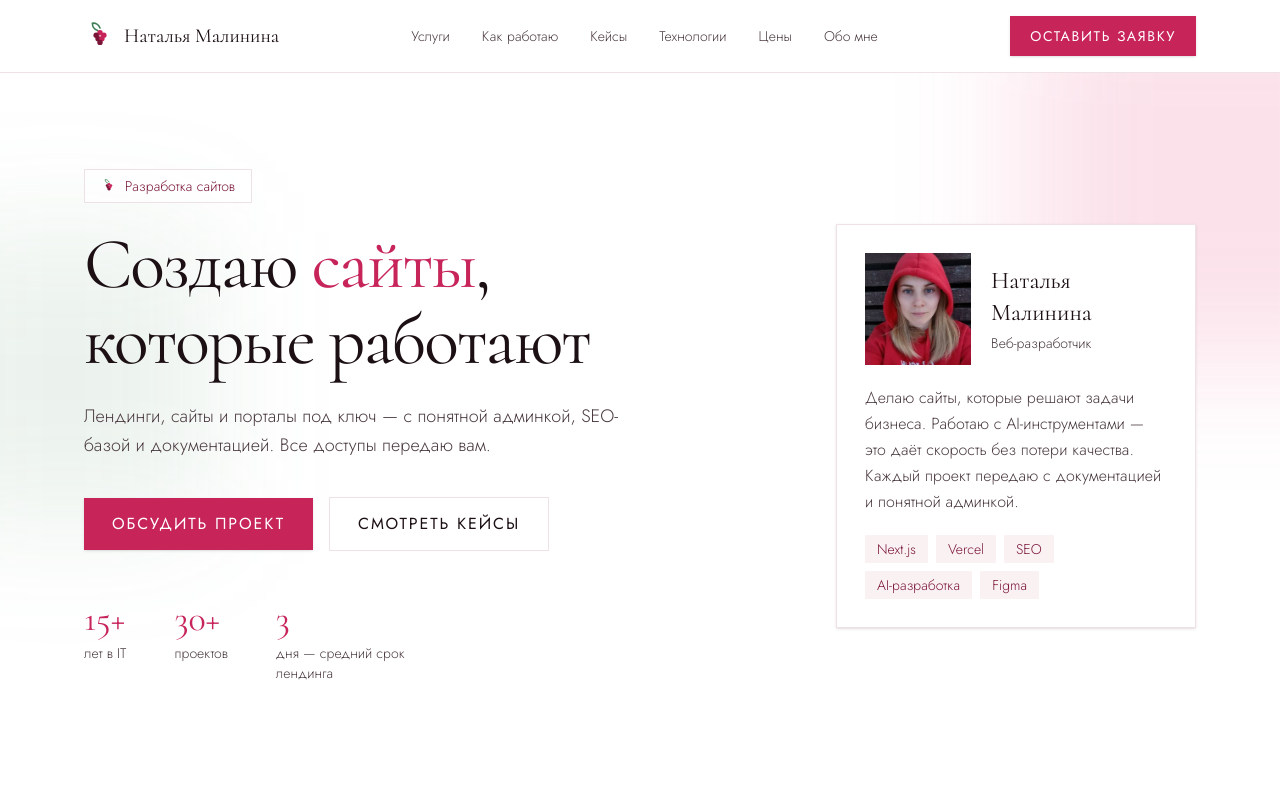
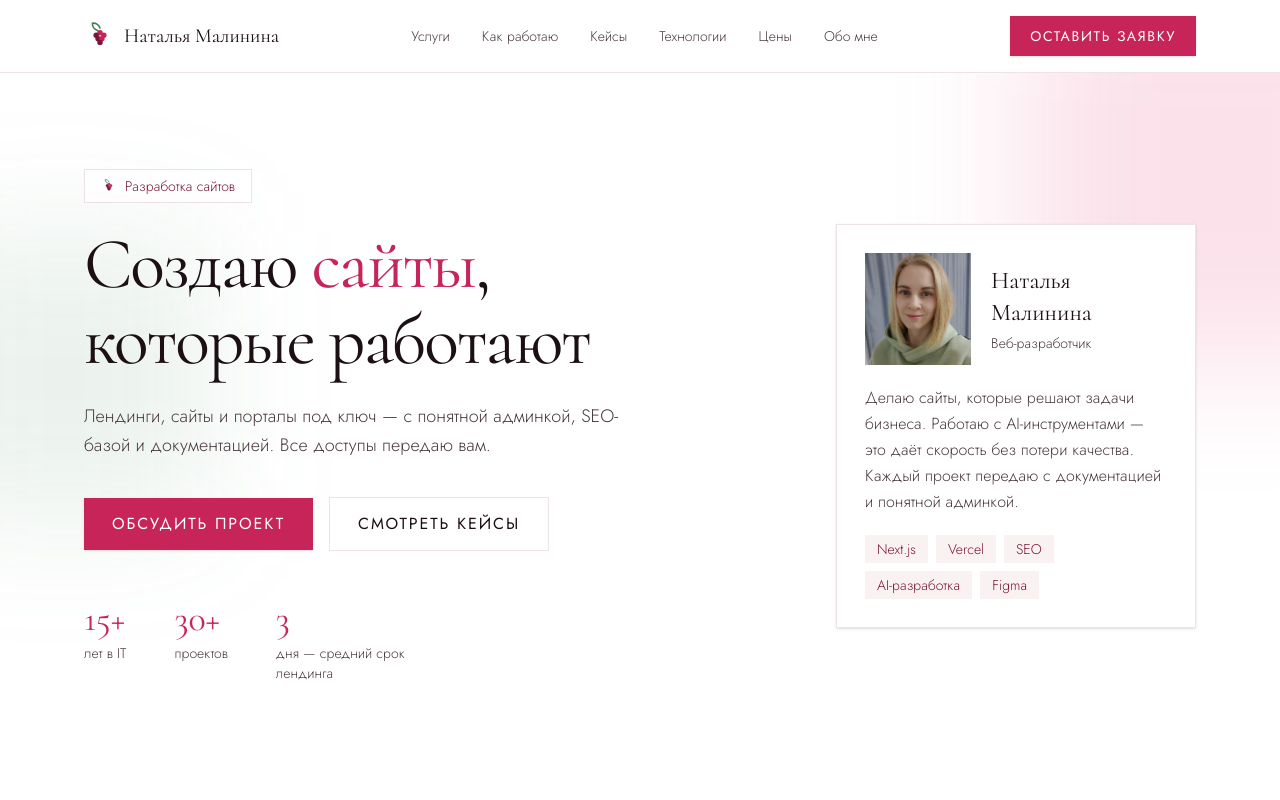
Before and after one commit to perovanatali13-beep/malina-studio, a Next.js app: page / in a window 1280 px wide. Shown: the top 800 px of the page. Built offline with nearby package versions, Linux system fonts and the light colour scheme.

Commit message:
Заменил фото основателя, убрал блики и обновил размеры
Co-Authored-By: Claude Opus 4.8 <noreply@anthropic.com>

```diff
--- a/src/app/page.tsx
+++ b/src/app/page.tsx
@@ -224,8 +224,8 @@ function FounderCard() {
         <Image
           src="/founder.jpg"
           alt="Наталья Малинина — веб-разработчик"
-          width={250}
-          height={269}
+          width={962}
+          height={1089}
           className="h-28 w-28 rounded-full object-cover"
         />
         <div>
@@ -573,8 +573,8 @@ function About() {
           <Image
             src="/founder.jpg"
             alt="Наталья Малинина — веб-разработчик"
-            width={250}
-            height={269}
+            width={962}
+            height={1089}
             className="mx-auto h-28 w-28 rounded-full object-cover"
           />
           <div className="mt-5 font-display text-2xl font-semibold text-ink">
```
Also changed, not shown: public/founder.jpg.
